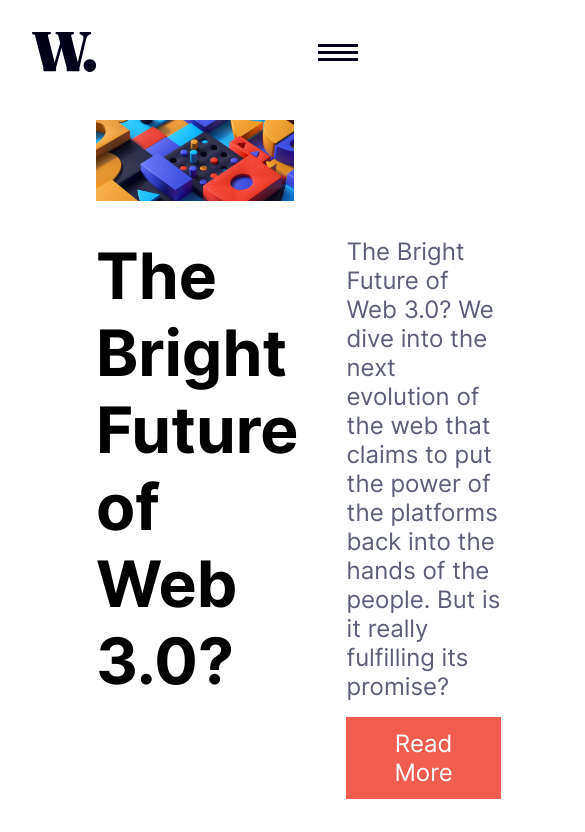
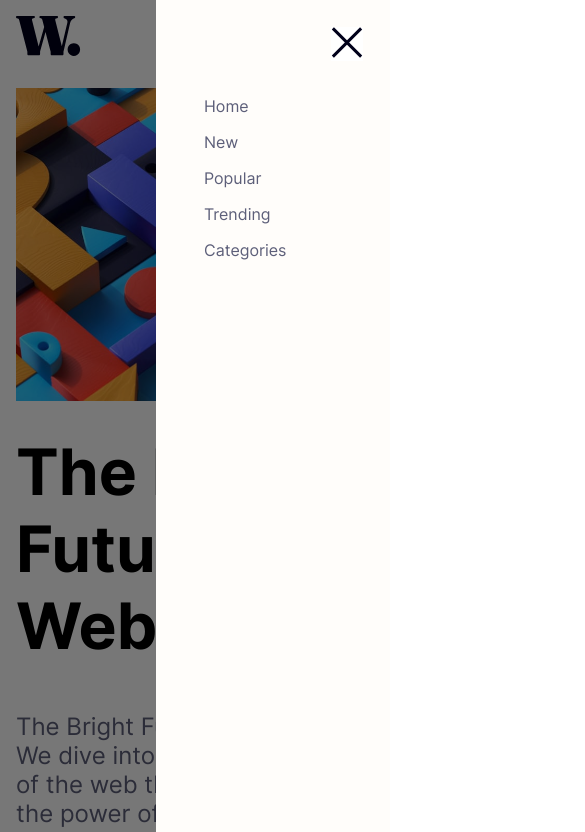
Before and after one commit to mr3nz1/news-homepage-main, a website: page index.html in a window 390 px wide. Both pictures are taken after a click on the button 338 px from the left and 52 px from the top of the page. Shown: the top 832 px of the page, 585 px wide, since content can reach past the window. Drawn offline with Linux system fonts and the light colour scheme.

Commit message:
made it fully responsive, and added some js for the necessary functionalities.

```diff
--- a/index.html
+++ b/index.html
@@ -25,6 +25,7 @@
       }
     </style>
     <link rel="stylesheet" href="style.css" />
+    <script src="./script.js" defer></script>
   </head>
   <body>
     <nav>
@@ -39,15 +40,40 @@
       </ul>
 
       <button class="icon_button">
-        <img src="./assets/images/icon-menu.svg" alt="">
+        <img src="./assets/images/icon-menu.svg" alt="" />
       </button>
     </nav>
+
+    <div class="mobile_sidebar">
+      <div>
+        <button class="mobile_sidebar_close_button">
+          <img src="./assets/images/icon-menu-close.svg" alt="" />
+        </button>
+
+        <ul>
+          <li><a href="#">Home</a></li>
+          <li><a href="#">New</a></li>
+          <li><a href="#">Popular</a></li>
+          <li><a href="#">Trending</a></li>
+          <li><a href="#">Categories</a></li>
+        </ul>
+      </div>
+    </div>
 
     <main>
       <div class="info_col">
         <div class="info_row_1">
           <!-- banner -->
-          <img src="./assets/images/image-web-3-desktop.jpg" alt="" />
+          <img
+            src="./assets/images/image-web-3-desktop.jpg"
+            class="banner_desktop_img"
+            alt=""
+          />
+          <img
+            src="./assets/images/image-web-3-mobile.jpg"
+            class="banner_mobile_img"
+            alt=""
+          />
 
           <!-- info_banner -->
           <div class="info_banner_col">
@@ -128,16 +154,5 @@
         </div>
       </div>
     </main>
-
-    <!--       01
-      02
-      03
-
-    <div class="attribution">
-      Challenge by
-      <a href="https://www.frontendmentor.io?ref=challenge" target="_blank"
-        >Frontend Mentor</a
-      >. Coded by <a href="#">Your Name Here</a>.
-    </div> -->
   </body>
 </html>
--- /dev/null
+++ b/script.js
@@ -0,0 +1,19 @@
+const mobileSidebarOpenButton = document.querySelector(".icon_button");
+const mobileSidebarCloseButton = document.querySelector(
+  ".mobile_sidebar_close_button"
+);
+const mobileSidebar = document.querySelector(".mobile_sidebar");
+
+mobileSidebarOpenButton.addEventListener("click", (e) => {
+  mobileSidebar.classList.add("mobile_sidebar_clicked");
+});
+
+mobileSidebarCloseButton.addEventListener("click", (e) => {
+  mobileSidebar.classList.remove("mobile_sidebar_clicked");
+});
+
+mobileSidebar.addEventListener("click", (e) => {
+  if (e.target === mobileSidebar) {
+    mobileSidebar.classList.remove("mobile_sidebar_clicked");
+  }
+});
--- a/style.css
+++ b/style.css
@@ -57,6 +57,11 @@ nav ul li a {
   color: var(--dark-grayish-blue);
 }
 
+nav ul li a:hover {
+  color: var(--soft-red);
+  transition: 0.2s ease;
+}
+
 .info_col {
   display: flex;
   flex-direction: row;
@@ -71,13 +76,26 @@ nav ul li a {
   display: none;
 }
 
+.large_button:hover {
+  background-color: var(--very-dark-blue);
+  cursor: pointer;
+  transition: 0.2s ease;
+}
+
 .info_row_1 {
   flex: 3;
   height: 500px;
 }
 
 .info_row_1 img {
+}
+
+.banner_desktop_img {
   width: 100%;
+}
+
+.banner_mobile_img {
+  display: none;
 }
 
 .info_banner_col {
@@ -195,13 +213,92 @@ nav ul li a {
   padding-right: 2em;
 }
 
+.mobile_sidebar {
+  position: fixed;
+  visibility: hidden;
+  top: 0;
+  left: 0;
+  width: 100%;
+  height: 100%;
+  background-color: hsla(0, 0%, 0%, 0.533);
+  display: flex;
+  flex-direction: row;
+  justify-content: flex-end;
+  align-items: flex-start;
+  overflow-y: hidden;
+}
+
+@keyframes slideIn {
+  from {
+    margin-left: 100%;
+  }
+  to {
+    margin-left: 0%;
+  }
+}
+
+@keyframes slideOut {
+  from {
+    margin-left: 0%;
+  }
+  to {
+    margin-left: 100%;
+  }
+}
+
+.mobile_sidebar_clicked {
+  visibility: visible;
+}
+
+.mobile_sidebar_clicked div {
+  animation: slideIn 0.5s ease-out;
+}
+
+.mobile_sidebar div {
+  width: 60%;
+  background: var(--off-white);
+  height: 100%;
+  overflow-y: hidden;
+}
+
+.mobile_sidebar div button {
+  position: absolute;
+  top: 0;
+  right: 0;
+  margin: 2em;
+  border: none;
+  background-color: white;
+}
+
+.mobile_sidebar div {
+  position: relative;
+}
+
+.mobile_sidebar div ul {
+  margin-top: 6em;
+  padding: 0em 3em;
+  display: flex;
+  flex-direction: column;
+  gap: 1em;
+  list-style-type: none;
+}
+
+.mobile_sidebar div ul li a {
+  color: var(--dark-grayish-blue);
+  text-decoration: none;
+}
+
 @media (max-width: 783px) {
   nav {
-    margin: 2em;
+    margin: 1em;
   }
 
   nav ul {
     display: none;
+  }
+
+  .icon_button {
+    display: flex;
   }
 
   .info_col {
@@ -209,7 +306,41 @@ nav ul li a {
     flex-direction: column;
   }
 
-  .icon_button {
+  .info_banner_col {
     display: flex;
+    flex-direction: column;
+    justify-content: start;
+    align-items: start;
+  }
+
+  .info_row_1 img {
+    flex: 1;
+  }
+
+  .info_col {
+    margin: 1em;
+  }
+
+  .more_articles_col {
+    display: flex;
+    flex-direction: column;
+    justify-content: start;
+    align-items: start;
+    gap: 1em;
+    margin: 1em;
+  }
+
+  .banner_mobile_img {
+    display: flex;
+    width: 100%;
+    margin-top: 1em;
+  }
+
+  .banner_desktop_img {
+    display: none;
+  }
+
+  .info_row_2 {
+    padding: 1em;
   }
 }
```
